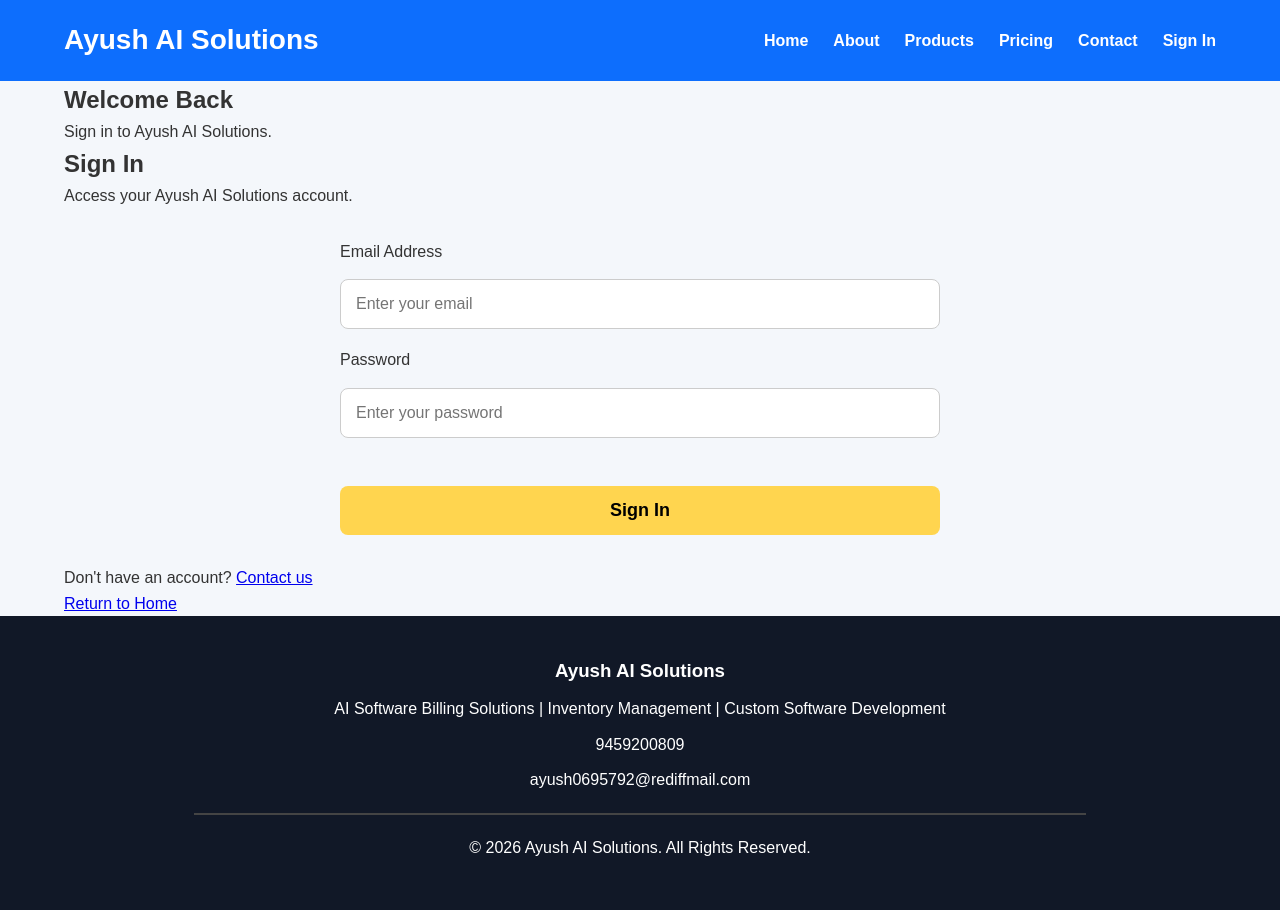
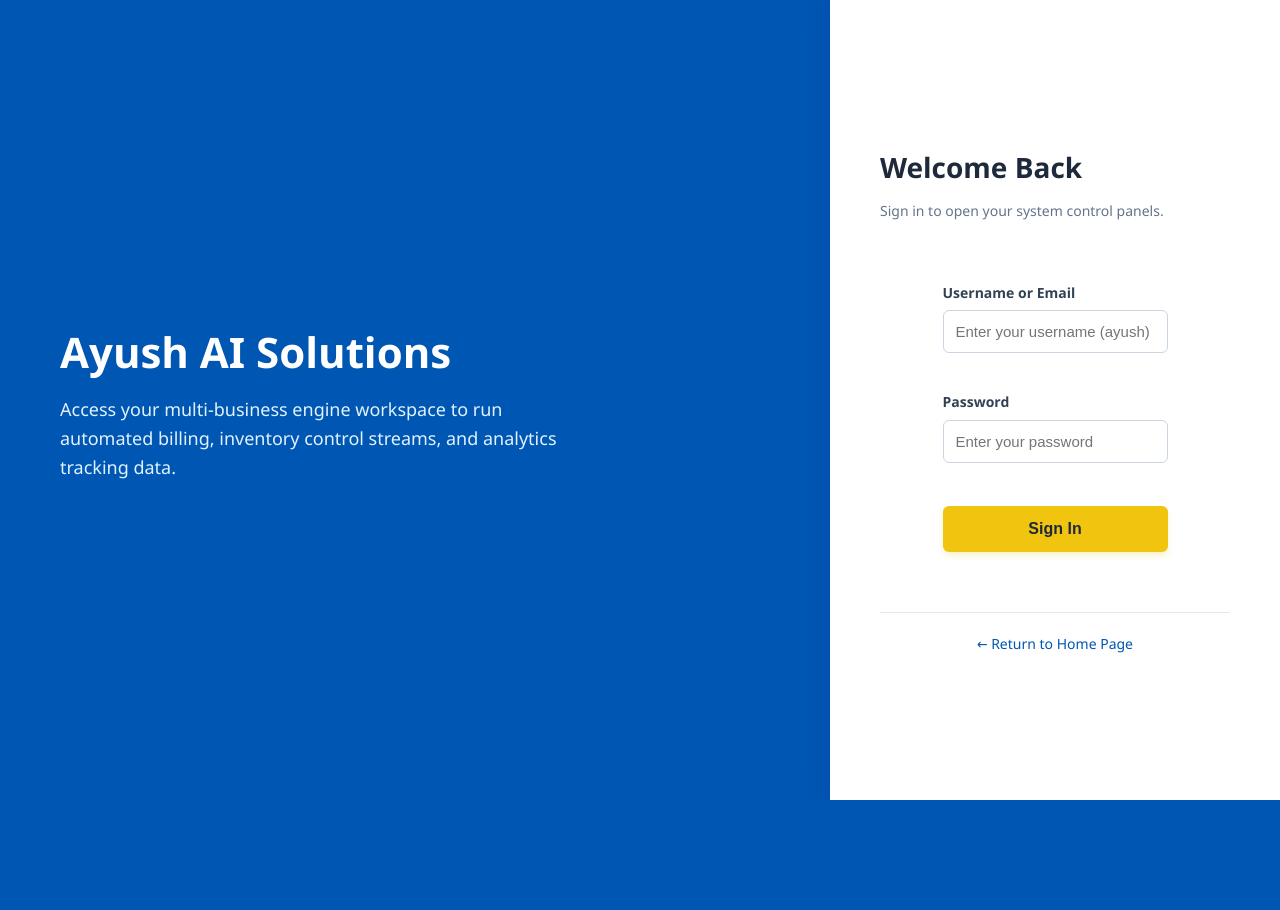
Before and after one commit to Dhimanlab/ayushaisolutions, a Flask app: page /login in a window 1280 px wide. After the commit the page ends 800 px from the top, so only its background shows below. Run offline with Flask 3, Linux system fonts and the light colour scheme.

Commit message:
Revamp login.html structure and styles
Refactor login page layout and improve styling.

```diff
--- a/backend/templates/login.html
+++ b/backend/templates/login.html
@@ -3,122 +3,64 @@
 <head>
     <meta charset="UTF-8">
     <meta name="viewport" content="width=device-width, initial-scale=1.0">
-
     <title>Sign In | Ayush AI Solutions</title>
-
     <link rel="stylesheet" href="{{ url_for('static', filename='css/style.css') }}">
 </head>
+<body style="margin: 0; font-family: 'Segoe UI', Tahoma, Geneva, Verdana, sans-serif; display: flex; height: 100vh; background-color: #f4f6f9;">
 
-<body>
-
-<header>
-    <div class="container">
-        <div class="logo">
-            <h2>Ayush AI Solutions</h2>
+    <!-- Left Branding Section -->
+    <div style="flex: 1; background-color: #0056b3; color: white; display: flex; flex-direction: column; justify-content: center; padding: 60px; box-sizing: border-box;">
+        <h1 style="font-size: 42px; margin-bottom: 10px;">Ayush AI Solutions</h1>
+        <p style="font-size: 18px; color: #e0f2fe; margin-top: 0; max-width: 500px;">
+            Access your multi-business engine workspace to run automated billing, inventory control streams, and analytics tracking data.
+        </p>
     </div>
 
-        <nav>
-            <ul>
-                <li><a href="/">Home</a></li>
-                <li><a href="/about">About</a></li>
-                <li><a href="/products">Products</a></li>
-                <li><a href="/pricing">Pricing</a></li>
-                <li><a href="/contact">Contact</a></li>
-                <li><a href="/login">Sign In</a></li>
-            </ul>
-        </nav>
+    <!-- Right Login Form Section -->
+    <div style="width: 450px; background: white; display: flex; flex-direction: column; justify-content: center; padding: 50px; box-sizing: border-box; box-shadow: -5px 0 25px rgba(0,0,0,0.05);">
+
+        <div style="margin-bottom: 30px;">
+            <h2 style="font-size: 28px; color: #1e293b; margin: 0 0 10px 0;">Welcome Back</h2>
+            <p style="color: #64748b; margin: 0; font-size: 14px;">Sign in to open your system control panels.</p>
         </div>
-</header>
 
-<main>
+        <!-- Flask Flash Error Message Handling Area -->
+        {% with messages = get_flashed_messages() %}
+          {% if messages %}
+            {% for message in messages %}
+              <div style="background-color: #fee2e2; color: #991b1b; padding: 12px; margin-bottom: 20px; border-radius: 6px; text-align: center; font-size: 14px; border: 1px solid #fca5a5;">
+                  {{ message }}
+              </div>
+            {% endfor %}
+          {% endif %}
+        {% endwith %}
 
-    <section class="page-hero">
-        <div class="container">
-            <h1>Welcome Back</h1>
-            <p>Sign in to Ayush AI Solutions.</p>
-        </div>
-    </section>
-
-    <section class="login-section">
-        <div class="container">
-
-            <div class="login-card">
-
-                <h2>Sign In</h2>
-
-                <p>
-                    Access your Ayush AI Solutions account.
-                </p>
-
+        <!-- Working Form Matrix -->
         <form action="/login" method="POST">
 
-                    <div class="form-group">
-                        <label for="email">Email Address</label>
-                        <input
-                            type="email"
-                            id="email"
-                            name="email"
-                            placeholder="Enter your email"
-                            required
-                        >
+            <div style="margin-bottom: 20px;">
+                <label style="display: block; margin-bottom: 6px; font-weight: 600; font-size: 14px; color: #334155;">Username or Email</label>
+                <!-- FIXED: changed name parameter value to string 'username' to align with backend code blocks -->
+                <input type="text" name="username" required placeholder="Enter your username (ayush)" style="width: 100%; padding: 12px; box-sizing: border-box; border: 1px solid #cbd5e1; border-radius: 6px; font-size: 15px; outline: none; transition: border 0.2s;">
             </div>
 
-                    <div class="form-group">
-                        <label for="password">Password</label>
-                        <input
-                            type="password"
-                            id="password"
-                            name="password"
-                            placeholder="Enter your password"
-                            required
-                        >
+            <div style="margin-bottom: 25px;">
+                <label style="display: block; margin-bottom: 6px; font-weight: 600; font-size: 14px; color: #334155;">Password</label>
+                <!-- FIXED: verify name parameter handles value 'password' -->
+                <input type="password" name="password" required placeholder="Enter your password" style="width: 100%; padding: 12px; box-sizing: border-box; border: 1px solid #cbd5e1; border-radius: 6px; font-size: 15px; outline: none;">
             </div>
 
-                    <button type="submit" class="btn">
+            <button type="submit" style="width: 100%; background-color: #f1c40f; color: #1e293b; border: none; padding: 14px; font-size: 16px; font-weight: bold; border-radius: 6px; cursor: pointer; transition: background 0.2s; box-shadow: 0 4px 6px rgba(241,196,15,0.2);">
                 Sign In
             </button>
 
-                </form><div class="login-links">
-                    <p>
-                        Don't have an account?
-                        <a href="/contact">Contact us</a>
-                    </p>
+        </form>
 
-                    <p>
-                        <a href="/">Return to Home</a>
-                    </p>
+        <div style="margin-top: 30px; text-align: center; border-top: 1px solid #e2e8f0; padding-top: 20px; font-size: 14px;">
+            <a href="/" style="color: #0056b3; text-decoration: none; font-weight: 500;">← Return to Home Page</a>
         </div>
 
     </div>
 
-        </div>
-    </section>
-
-</main>
-
-<footer>
-    <div class="container">
-
-        <h3>Ayush AI Solutions</h3>
-
-        <p>
-            AI Software Billing Solutions |
-            Inventory Management |
-            Custom Software Development
-        </p>
-
-        <p>9459200809</p>
-
-        <p>ayush0695792@rediffmail.com</p>
-
-        <hr>
-
-        <p>© 2026 Ayush AI Solutions. All Rights Reserved.</p>
-
-    </div>
-</footer>
-
-<script src="{{ url_for('static', filename='js/script.js') }}"></script>
-
 </body>
 </html>
```
Lines whose indentation alone changed are shown as unchanged.
